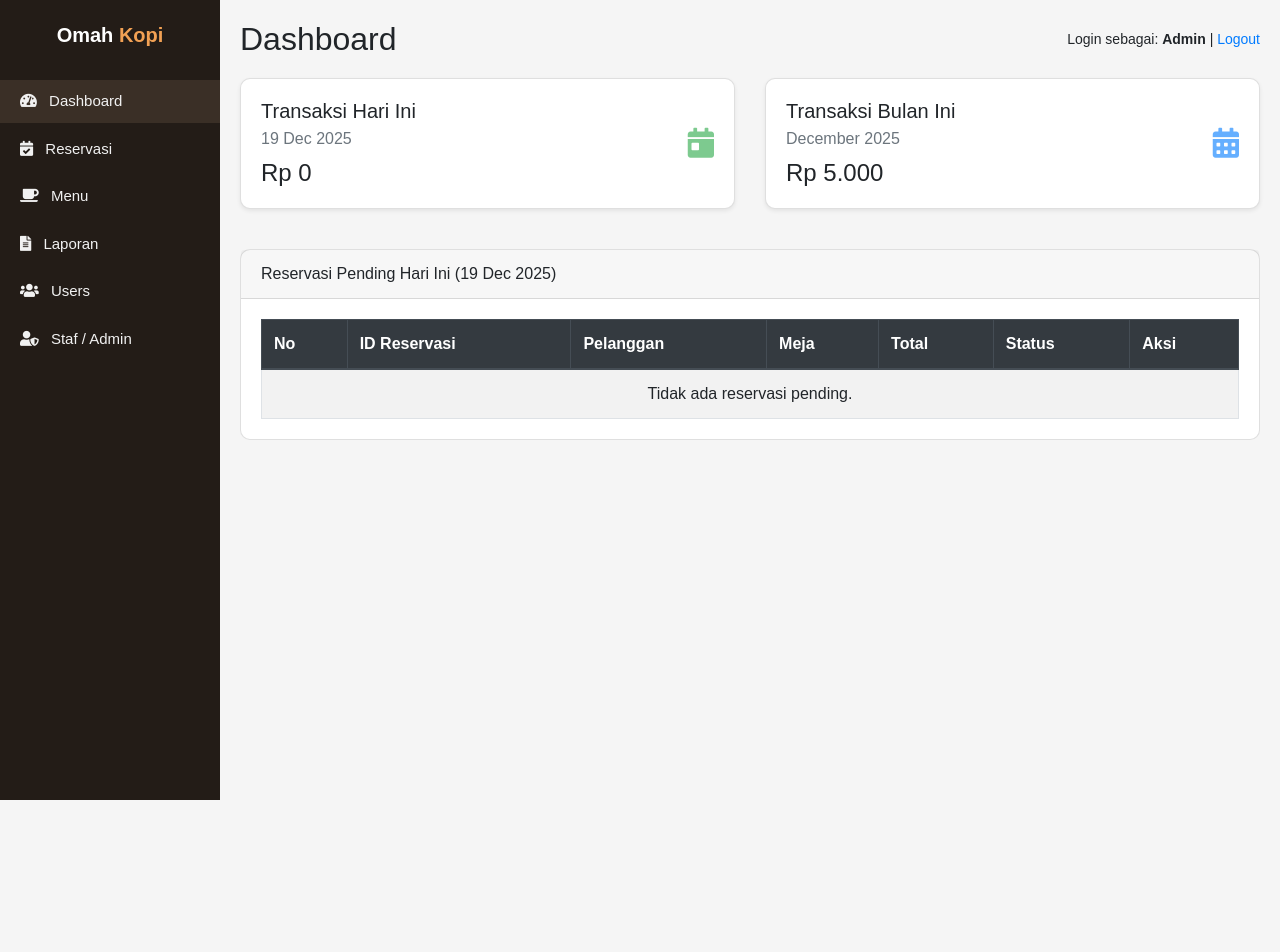
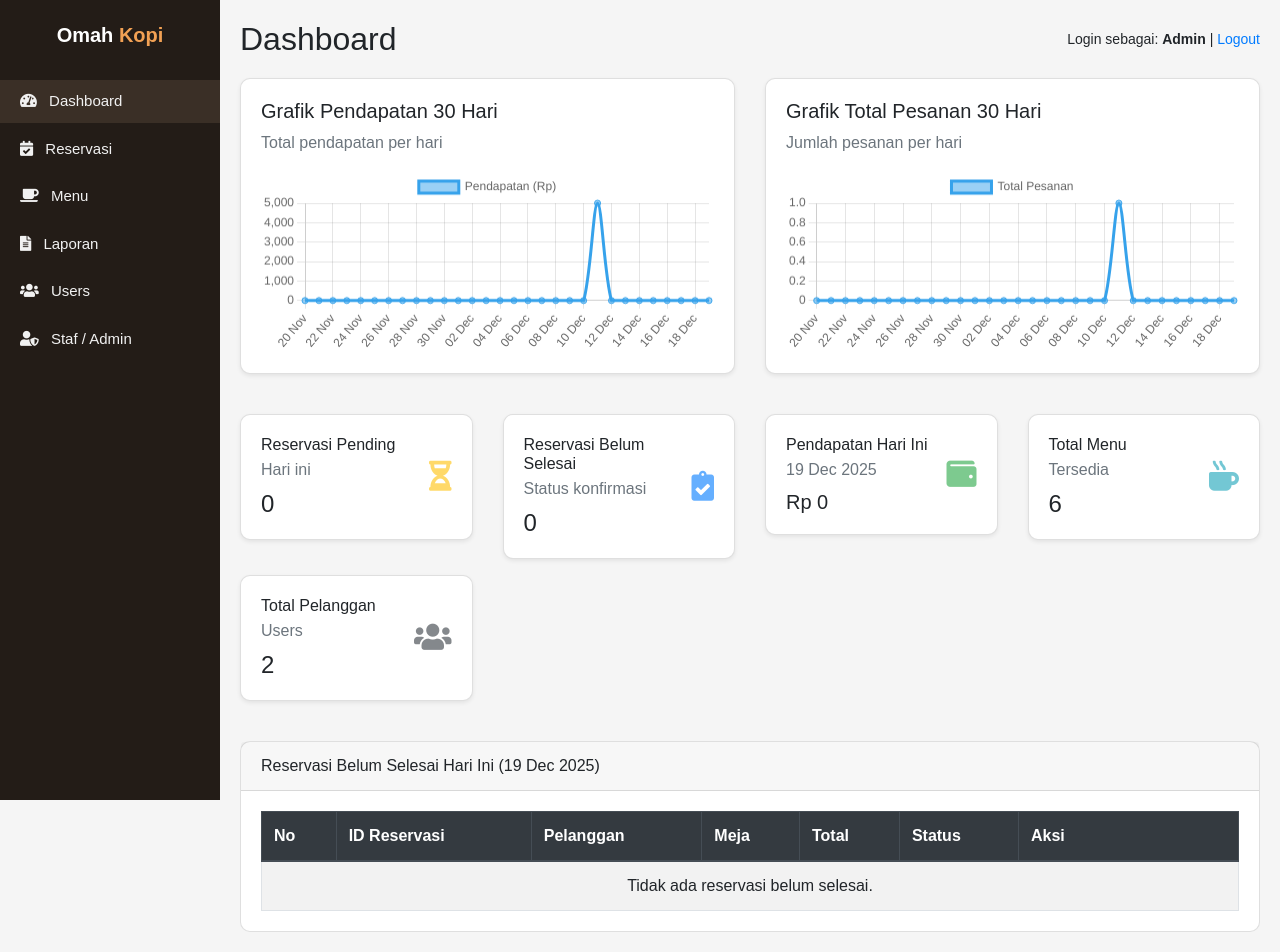
Before and after one commit to AsriBeng/projek1.github.io, a PHP site: page /dashboard.php in a window 1280 px wide. Before the commit the page ends 800 px from the top, so only its background shows below. Run offline with PHP 8.4, Linux system fonts and the light colour scheme; data comes from the database, SQL or seed files in the repository.

Commit message:
grafik dashboard

```diff
--- a/dashboard.php
+++ b/dashboard.php
@@ -2,43 +2,107 @@
 session_start();
 require 'config.php'; // $conn
 
-// ================== TOTAL TRANSAKSI HARI INI ==================
-$sqlHariIni = "
-    SELECT IFNULL(SUM(total_transaksi),0) AS total_hari_ini
+// ================== PENDAPATAN HARI INI ==================
+$sqlPendapatanHariIni = "
+    SELECT IFNULL(SUM(total_transaksi),0) AS pendapatan_hari_ini
     FROM tb_transaksi
     WHERE DATE(tgl_transaksi) = CURDATE()
 ";
-$resHariIni = mysqli_query($conn, $sqlHariIni);
-$rowHariIni = mysqli_fetch_assoc($resHariIni);
-$totalHariIni = (int)$rowHariIni['total_hari_ini'];
+$resPendapatanHariIni = mysqli_query($conn, $sqlPendapatanHariIni);
+$rowPendapatanHariIni = mysqli_fetch_assoc($resPendapatanHariIni);
+$pendapatanHariIni = (int)($rowPendapatanHariIni['pendapatan_hari_ini'] ?? 0);
 
-// ================== TOTAL TRANSAKSI BULAN INI ==================
-$sqlBulanIni = "
-    SELECT IFNULL(SUM(total_transaksi),0) AS total_bulan_ini
+// ================== CARD 1: RESERVASI PENDING (HARI INI) ==================
+$sqlReservasiPending = "
+    SELECT COUNT(*) AS total_pending
     FROM tb_transaksi
-    WHERE YEAR(tgl_transaksi) = YEAR(CURDATE())
-      AND MONTH(tgl_transaksi) = MONTH(CURDATE())
+    WHERE status = 'pending'
+      AND DATE(tgl_transaksi) = CURDATE()
 ";
-$resBulanIni = mysqli_query($conn, $sqlBulanIni);
-$rowBulanIni = mysqli_fetch_assoc($resBulanIni);
-$totalBulanIni = (int)$rowBulanIni['total_bulan_ini'];
+$resReservasiPending = mysqli_query($conn, $sqlReservasiPending);
+$rowReservasiPending = mysqli_fetch_assoc($resReservasiPending);
+$totalPending = (int)($rowReservasiPending['total_pending'] ?? 0);
 
-// ================== DATA RESERVASI PENDING ==================
-// CATATAN: sesuaikan nama tabel & kolom jika beda.
-// asumsi: tb_reservasi(id_reservasi, id_user, id_meja, tgl_transaksi, total, status)
-//         tb_pelanggan(id_user, nama)
-//         tb_meja(id_meja, meja / no_meja)
-$sqlPending = "
+// ================== CARD 2: RESERVASI BELUM SELESAI (KONFIRMASI) ==================
+$sqlReservasiKonfirmasi = "
+    SELECT COUNT(*) AS total_konfirmasi
+    FROM tb_transaksi
+    WHERE status = 'konfirmasi'
+      AND DATE(tgl_transaksi) = CURDATE()
+";
+$resReservasiKonfirmasi = mysqli_query($conn, $sqlReservasiKonfirmasi);
+$rowReservasiKonfirmasi = mysqli_fetch_assoc($resReservasiKonfirmasi);
+$totalKonfirmasi = (int)($rowReservasiKonfirmasi['total_konfirmasi'] ?? 0);
+
+// ================== CARD 4: TOTAL MENU ==================
+$sqlTotalMenu = "SELECT COUNT(*) AS total_menu FROM tb_menu";
+$resTotalMenu = mysqli_query($conn, $sqlTotalMenu);
+$rowTotalMenu = mysqli_fetch_assoc($resTotalMenu);
+$totalMenu = (int)($rowTotalMenu['total_menu'] ?? 0);
+
+// ================== CARD 5: TOTAL PELANGGAN / USERS ==================
+$sqlTotalUsers = "SELECT COUNT(*) AS total_users FROM tb_pelanggan";
+$resTotalUsers = mysqli_query($conn, $sqlTotalUsers);
+$rowTotalUsers = mysqli_fetch_assoc($resTotalUsers);
+$totalUsers = (int)($rowTotalUsers['total_users'] ?? 0);
+
+// ================== GRAFIK 30 HARI: PENDAPATAN ==================
+$sqlPendapatan30 = "
+    SELECT DATE(tgl_transaksi) AS tgl, IFNULL(SUM(total_transaksi),0) AS pendapatan
+    FROM tb_transaksi
+    WHERE DATE(tgl_transaksi) BETWEEN (CURDATE() - INTERVAL 29 DAY) AND CURDATE()
+    GROUP BY DATE(tgl_transaksi)
+    ORDER BY DATE(tgl_transaksi) ASC
+";
+$resPendapatan30 = mysqli_query($conn, $sqlPendapatan30);
+
+$mapPendapatan = [];
+if ($resPendapatan30) {
+    while ($g = mysqli_fetch_assoc($resPendapatan30)) {
+        $mapPendapatan[$g['tgl']] = (int)$g['pendapatan'];
+    }
+}
+
+// ================== GRAFIK 30 HARI: TOTAL PESANAN ==================
+$sqlPesanan30 = "
+    SELECT DATE(tgl_transaksi) AS tgl, COUNT(*) AS jumlah_pesanan
+    FROM tb_transaksi
+    WHERE DATE(tgl_transaksi) BETWEEN (CURDATE() - INTERVAL 29 DAY) AND CURDATE()
+    GROUP BY DATE(tgl_transaksi)
+    ORDER BY DATE(tgl_transaksi) ASC
+";
+$resPesanan30 = mysqli_query($conn, $sqlPesanan30);
+
+$mapPesanan = [];
+if ($resPesanan30) {
+    while ($g = mysqli_fetch_assoc($resPesanan30)) {
+        $mapPesanan[$g['tgl']] = (int)$g['jumlah_pesanan'];
+    }
+}
+
+// ================== LABEL 30 HARI ==================
+$labels = [];
+$dataPendapatan = [];
+$dataPesanan = [];
+
+for ($i = 29; $i >= 0; $i--) {
+    $tgl = date('Y-m-d', strtotime("-$i day"));
+    $labels[] = date('d M', strtotime($tgl));
+    $dataPendapatan[] = $mapPendapatan[$tgl] ?? 0;
+    $dataPesanan[] = $mapPesanan[$tgl] ?? 0;
+}
+
+// ================== TABEL: RESERVASI BELUM SELESAI (pending + konfirmasi) HARI INI ==================
+$sqlBelumSelesai = "
     SELECT r.*, p.nama, m.meja
     FROM tb_transaksi r
     LEFT JOIN tb_pelanggan p ON r.id_user = p.id_user
     LEFT JOIN tb_meja m ON r.id_meja = m.id_meja
-    WHERE r.status != 'selesai'
+    WHERE r.status IN ('pending','konfirmasi')
       AND DATE(r.tgl_transaksi) = CURDATE()
     ORDER BY r.tgl_transaksi ASC
 ";
-
-$resPending = mysqli_query($conn, $sqlPending);
+$resBelumSelesai = mysqli_query($conn, $sqlBelumSelesai);
 ?>
 <!DOCTYPE html>
 <html lang="id">
@@ -46,194 +110,157 @@ $resPending = mysqli_query($conn, $sqlPending);
     <meta charset="UTF-8">
     <title>Dashboard Admin - Omah Kopi</title>
 
-    <!-- Bootstrap -->
     <link rel="stylesheet" href="assets/bootstrap/css/bootstrap.min.css">
-    <!-- Font Awesome -->
     <link rel="stylesheet" href="assets/css/all.min.css">
 
     <style>
-        body {
-            margin: 0;
-            font-family: "Poppins", sans-serif;
-            background-color: #f5f5f5;
+        body { margin:0; font-family:"Poppins", sans-serif; background-color:#f5f5f5; }
+        .wrapper-admin { display:flex; min-height:100vh; }
+        .sidebar {
+            width:220px; background-color:#231c17; color:#fff; padding:20px 0;
+            position:fixed; top:0; bottom:0; left:0;
         }
-        .wrapper-admin {
-            display: flex;
-            min-height: 100vh;
-        }
-        /* SIDEBAR */
-        .sidebar {
-            width: 220px;
-            background-color: #231c17;
-            color: #fff;
-            padding: 20px 0;
-            position: fixed;
-            top: 0;
-            bottom: 0;
-            left: 0;
-        }
-        .sidebar .brand {
-            font-size: 20px;
-            font-weight: 700;
-            text-align: center;
-            margin-bottom: 30px;
-        }
-        .sidebar .brand span {
-            color: #f2a154;
-        }
-        .sidebar .menu {
-            list-style: none;
-            padding-left: 0;
-            margin: 0;
-        }
-        .sidebar .menu li {
-            margin-bottom: 5px;
-        }
-        .sidebar .menu a {
-            display: block;
-            padding: 10px 20px;
-            color: #f1f1f1;
-            text-decoration: none;
-            font-size: 15px;
-        }
-        .sidebar .menu a i {
-            margin-right: 8px;
-        }
-        .sidebar .menu a:hover,
-        .sidebar .menu a.active {
-            background-color: #3a2f26;
-        }
+        .sidebar .brand { font-size:20px; font-weight:700; text-align:center; margin-bottom:30px; }
+        .sidebar .brand span { color:#f2a154; }
+        .sidebar .menu { list-style:none; padding-left:0; margin:0; }
+        .sidebar .menu li { margin-bottom:5px; }
+        .sidebar .menu a { display:block; padding:10px 20px; color:#f1f1f1; text-decoration:none; font-size:15px; }
+        .sidebar .menu a i { margin-right:8px; }
+        .sidebar .menu a:hover, .sidebar .menu a.active { background-color:#3a2f26; }
 
-        /* KONTEN UTAMA */
-        .main-content {
-            margin-left: 220px;
-            padding: 20px;
-            width: 100%;
-        }
-        .topbar {
-            display: flex;
-            justify-content: space-between;
-            align-items: center;
-            margin-bottom: 20px;
-        }
-        .topbar h2 {
-            margin: 0;
-        }
-        .topbar .user-info {
-            font-size: 14px;
-        }
-        .card {
-            border-radius: 10px;
-        }
-        .card-icon {
-            font-size: 30px;
-            opacity: 0.6;
-        }
+        .main-content { margin-left:220px; padding:20px; width:100%; }
+        .topbar { display:flex; justify-content:space-between; align-items:center; margin-bottom:20px; }
+        .topbar h2 { margin:0; }
+        .topbar .user-info { font-size:14px; }
+        .card { border-radius:10px; }
+        .card-icon { font-size:30px; opacity:0.6; }
     </style>
 </head>
 <body>
 
 <div class="wrapper-admin">
-    <!-- SIDEBAR -->
     <nav class="sidebar">
-        <div class="brand">
-            Omah <span>Kopi</span>
-        </div>
+        <div class="brand">Omah <span>Kopi</span></div>
         <ul class="menu">
-            <li>
-                <a href="dashboard.php" class="active">
-                    <i class="fas fa-tachometer-alt"></i> Dashboard
-                </a>
-            </li>
-            <li>
-                <a href="menuadmin.php">
-                    <i class="fas fa-calendar-check"></i> Reservasi
-                </a>
-            </li>
-            <li>
-                <a href="menues.php">
-                    <i class="fas fa-coffee"></i> Menu
-                </a>
-            </li>
-            <li>
-                <a href="laporan.php">
-                    <i class="fas fa-file-alt"></i> Laporan
-                </a>
-            </li>
-            <li>
-                <a href="users.php">
-                    <i class="fas fa-users"></i> Users
-                </a>
-            </li>
-            <li>
-                <a href="staf_user.php">
-                    <i class="fas fa-user-shield"></i> Staf / Admin
-                </a>
-            </li>
+            <li><a href="dashboard.php" class="active"><i class="fas fa-tachometer-alt"></i> Dashboard</a></li>
+            <li><a href="menuadmin.php"><i class="fas fa-calendar-check"></i> Reservasi</a></li>
+            <li><a href="menues.php"><i class="fas fa-coffee"></i> Menu</a></li>
+            <li><a href="laporan.php"><i class="fas fa-file-alt"></i> Laporan</a></li>
+            <li><a href="users.php"><i class="fas fa-users"></i> Users</a></li>
+            <li><a href="staf_user.php"><i class="fas fa-user-shield"></i> Staf / Admin</a></li>
         </ul>
     </nav>
 
-    <!-- KONTEN -->
     <div class="main-content">
         <div class="topbar">
             <h2>Dashboard</h2>
             <div class="user-info">
-                Login sebagai: <strong>Admin</strong>
-                | <a href="logout.php">Logout</a>
+                Login sebagai: <strong>Admin</strong> | <a href="logout.php">Logout</a>
             </div>
         </div>
+
         <?php if (isset($_GET['success'])): ?>
             <div class="alert alert-success">Reservasi berhasil diupdate.</div>
         <?php endif; ?>
-
         <?php if (isset($_GET['error'])): ?>
             <div class="alert alert-danger">Gagal update reservasi.</div>
         <?php endif; ?>
 
-
-        <!-- KARTU RINGKASAN -->
+        <!-- ✅ 2 GRAFIK PALING ATAS -->
         <div class="row mb-4">
             <div class="col-md-6 mb-3">
                 <div class="card shadow-sm">
-                    <div class="card-body d-flex justify-content-between align-items-center">
-                        <div>
-                            <h5 class="card-title mb-1">Transaksi Hari Ini</h5>
-                            <p class="mb-0 text-muted"><?php echo date('d M Y'); ?></p>
-                            <h4 class="mt-2 mb-0">
-                                Rp <?php echo number_format($totalHariIni, 0, ',', '.'); ?>
-                            </h4>
-                        </div>
-                        <div class="card-icon text-success">
-                            <i class="fas fa-calendar-day"></i>
-                        </div>
+                    <div class="card-body">
+                        <h5 class="mb-2">Grafik Pendapatan 30 Hari</h5>
+                        <p class="text-muted mb-3">Total pendapatan per hari</p>
+                        <canvas id="chartPendapatan30" height="120"></canvas>
                     </div>
                 </div>
             </div>
 
             <div class="col-md-6 mb-3">
                 <div class="card shadow-sm">
-                    <div class="card-body d-flex justify-content-between align-items-center">
-                        <div>
-                            <h5 class="card-title mb-1">Transaksi Bulan Ini</h5>
-                            <p class="mb-0 text-muted">
-                                <?php echo date('F Y'); ?>
-                            </p>
-                            <h4 class="mt-2 mb-0">
-                                Rp <?php echo number_format($totalBulanIni, 0, ',', '.'); ?>
-                            </h4>
-                        </div>
-                        <div class="card-icon text-primary">
-                            <i class="fas fa-calendar-alt"></i>
-                        </div>
+                    <div class="card-body">
+                        <h5 class="mb-2">Grafik Total Pesanan 30 Hari</h5>
+                        <p class="text-muted mb-3">Jumlah pesanan per hari</p>
+                        <canvas id="chartPesanan30" height="120"></canvas>
                     </div>
                 </div>
             </div>
         </div>
 
-        <!-- TABEL RESERVASI PENDING -->
+        <!-- ✅ CARD INFORMASI (URUT SESUAI PERMINTAAN) -->
+        <div class="row mb-4">
+            <div class="col-lg-3 col-md-6 mb-3">
+                <div class="card shadow-sm">
+                    <div class="card-body d-flex justify-content-between align-items-center">
+                        <div>
+                            <h6 class="card-title mb-1">Reservasi Pending</h6>
+                            <p class="mb-0 text-muted">Hari ini</p>
+                            <h4 class="mt-2 mb-0"><?php echo $totalPending; ?></h4>
+                        </div>
+                        <div class="card-icon text-warning"><i class="fas fa-hourglass-half"></i></div>
+                    </div>
+                </div>
+            </div>
+
+            <div class="col-lg-3 col-md-6 mb-3">
+                <div class="card shadow-sm">
+                    <div class="card-body d-flex justify-content-between align-items-center">
+                        <div>
+                            <h6 class="card-title mb-1">Reservasi Belum Selesai</h6>
+                            <p class="mb-0 text-muted">Status konfirmasi</p>
+                            <h4 class="mt-2 mb-0"><?php echo $totalKonfirmasi; ?></h4>
+                        </div>
+                        <div class="card-icon text-primary"><i class="fas fa-clipboard-check"></i></div>
+                    </div>
+                </div>
+            </div>
+
+            <div class="col-lg-3 col-md-6 mb-3">
+                <div class="card shadow-sm">
+                    <div class="card-body d-flex justify-content-between align-items-center">
+                        <div>
+                            <h6 class="card-title mb-1">Pendapatan Hari Ini</h6>
+                            <p class="mb-0 text-muted"><?php echo date('d M Y'); ?></p>
+                            <h5 class="mt-2 mb-0">Rp <?php echo number_format($pendapatanHariIni, 0, ',', '.'); ?></h5>
+                        </div>
+                        <div class="card-icon text-success"><i class="fas fa-wallet"></i></div>
+                    </div>
+                </div>
+            </div>
+
+            <div class="col-lg-3 col-md-6 mb-3">
+                <div class="card shadow-sm">
+                    <div class="card-body d-flex justify-content-between align-items-center">
+                        <div>
+                            <h6 class="card-title mb-1">Total Menu</h6>
+                            <p class="mb-0 text-muted">Tersedia</p>
+                            <h4 class="mt-2 mb-0"><?php echo $totalMenu; ?></h4>
+                        </div>
+                        <div class="card-icon text-info"><i class="fas fa-mug-hot"></i></div>
+                    </div>
+                </div>
+            </div>
+
+            <div class="col-lg-3 col-md-6 mb-3">
+                <div class="card shadow-sm">
+                    <div class="card-body d-flex justify-content-between align-items-center">
+                        <div>
+                            <h6 class="card-title mb-1">Total Pelanggan</h6>
+                            <p class="mb-0 text-muted">Users</p>
+                            <h4 class="mt-2 mb-0"><?php echo $totalUsers; ?></h4>
+                        </div>
+                        <div class="card-icon text-dark"><i class="fas fa-users"></i></div>
+                    </div>
+                </div>
+            </div>
+        </div>
+
+        <!-- ✅ TABEL: RESERVASI BELUM SELESAI (pending + konfirmasi) -->
         <div class="card">
             <div class="card-header">
-                Reservasi Pending Hari Ini (<?php echo date('d M Y'); ?>)
+                Reservasi Belum Selesai Hari Ini (<?php echo date('d M Y'); ?>)
             </div>
             <div class="card-body">
                 <div class="table-responsive">
@@ -246,36 +273,22 @@ $resPending = mysqli_query($conn, $sqlPending);
                                 <th>Meja</th>
                                 <th>Total</th>
                                 <th>Status</th>
-                                <th>Aksi</th>
+                                <th style="width:220px;">Aksi</th>
                             </tr>
                         </thead>
                         <tbody>
                         <?php
-                        if ($resPending && mysqli_num_rows($resPending) > 0):
+                        if ($resBelumSelesai && mysqli_num_rows($resBelumSelesai) > 0):
                             $no = 1;
-                            while ($r = mysqli_fetch_assoc($resPending)):
-                                // sesuaikan nama kolom: tgl_transaksi, total_menu/total_transaksi dsb.
-                                $tglReservasi = isset($r['tgl_transaksi'])
-                                                ? date('d-m-Y H:i', strtotime($r['tgl_transaksi']))
-                                                : '-';
+                            while ($r = mysqli_fetch_assoc($resBelumSelesai)):
 
                                 $namaPelanggan = $r['nama'] ?? '-';
+                                $namaMeja = !empty($r['meja']) ? $r['meja'] : '-';
 
-                                // Nama/no meja: pilih mana yang ada
-                                $namaMeja = '-';
-                                if (!empty($r['meja'])) {
-                                    $namaMeja = $r['meja'];
-                                }
-
-                                // Total reservasi (ganti sesuai kolommu, misal total_menu / total_transaksi / total)
                                 $totalReservasi = 0;
-                                if (isset($r['total_transaksi'])) {
-                                    $totalReservasi = (int)$r['total_transaksi'];
-                                } elseif (isset($r['total_menu'])) {
-                                    $totalReservasi = (int)$r['total_menu'];
-                                } elseif (isset($r['total'])) {
-                                    $totalReservasi = (int)$r['total'];
-                                }
+                                if (isset($r['total_transaksi'])) $totalReservasi = (int)$r['total_transaksi'];
+                                elseif (isset($r['total_menu'])) $totalReservasi = (int)$r['total_menu'];
+                                elseif (isset($r['total'])) $totalReservasi = (int)$r['total'];
                         ?>
                             <tr>
                                 <td><?php echo $no++; ?></td>
@@ -284,38 +297,38 @@ $resPending = mysqli_query($conn, $sqlPending);
                                 <td><?php echo htmlspecialchars($namaMeja); ?></td>
                                 <td>Rp <?php echo number_format($totalReservasi, 0, ',', '.'); ?></td>
                                 <td><?php echo htmlspecialchars($r['status']); ?></td>
-                                <td id="action-btn-<?php echo $r['id_transaksi']; ?>">
+                                <td>
+                                    <div id="action-btn-<?php echo $r['id_transaksi']; ?>">
                                         <button class="btn btn-sm btn-primary"
                                                 onclick="editStatus('<?php echo $r['id_transaksi']; ?>')">
                                             Update Status
                                         </button>
-                                </td>
-                                <td id="edit-row-<?php echo $r['id_transaksi']; ?>" style="display:none;">
+                                    </div>
+
+                                    <div id="edit-row-<?php echo $r['id_transaksi']; ?>" style="display:none;">
                                         <form method="post" action="update_status.php" class="form-inline d-flex">
-
                                             <input type="hidden" name="id_transaksi" value="<?php echo $r['id_transaksi']; ?>">
                                             <select name="status" class="form-control mr-2">
-                                            <option value="pending" <?= ($r['status']=='pending')   ? 'selected' : ''; ?>>Pending</option>
-                                            <option value="konfirmasi" <?= ($r['status']=='konfirmasi')? 'selected' : ''; ?>>Konfirmasi</option>
-                                            <option value="selesai" <?= ($r['status']=='selesai')   ? 'selected' : ''; ?>>Selesai</option>
+                                                <option value="pending" <?= ($r['status']=='pending') ? 'selected' : ''; ?>>Pending</option>
+                                                <option value="konfirmasi" <?= ($r['status']=='konfirmasi') ? 'selected' : ''; ?>>Konfirmasi</option>
+                                                <option value="selesai" <?= ($r['status']=='selesai') ? 'selected' : ''; ?>>Selesai</option>
                                             </select>
 
                                             <button type="submit" class="btn btn-success btn-sm mr-2">Save</button>
-
                                             <button type="button" class="btn btn-secondary btn-sm"
                                                     onclick="cancelEdit('<?php echo $r['id_transaksi']; ?>')">
                                                 Batal
                                             </button>
                                         </form>
+                                    </div>
                                 </td>
                             </tr>
-
                         <?php
                             endwhile;
                         else:
                         ?>
                             <tr>
-                                <td colspan="7" class="text-center">Tidak ada reservasi pending.</td>
+                                <td colspan="7" class="text-center">Tidak ada reservasi belum selesai.</td>
                             </tr>
                         <?php endif; ?>
                         </tbody>
@@ -329,26 +342,59 @@ $resPending = mysqli_query($conn, $sqlPending);
 
 <script src="assets/js/jquery-1.11.3.min.js"></script>
 <script src="assets/bootstrap/js/bootstrap.min.js"></script>
+<script src="https://cdn.jsdelivr.net/npm/chart.js"></script>
+
 <script>
 function editStatus(id) {
-    // sembunyikan tombol update
     document.getElementById('action-btn-' + id).style.display = 'none';
-
-
-    // tampilkan form row
-    document.getElementById('edit-row-' + id).style.display = 'table-row';
+    document.getElementById('edit-row-' + id).style.display = 'block';
+}
+function cancelEdit(id) {
+    document.getElementById('action-btn-' + id).style.display = 'block';
+    document.getElementById('edit-row-' + id).style.display = 'none';
 }
 
-function cancelEdit(id) {
-    // tampilkan tombol update
-    document.getElementById('action-btn-' + id).style.display = 'table-cell';
+// Data dari PHP
+const labels = <?php echo json_encode($labels); ?>;
+const dataPendapatan = <?php echo json_encode($dataPendapatan); ?>;
+const dataPesanan = <?php echo json_encode($dataPesanan); ?>;
 
+// Chart Pendapatan
+new Chart(document.getElementById('chartPendapatan30').getContext('2d'), {
+    type: 'line',
+    data: {
+        labels: labels,
+        datasets: [{
+            label: 'Pendapatan (Rp)',
+            data: dataPendapatan,
+            tension: 0.3
+        }]
+    },
+    options: {
+        responsive: true,
+        interaction: { mode: 'index', intersect: false },
+        scales: { y: { beginAtZero: true } }
+    }
+});
 
-    // sembunyikan form
-    document.getElementById('edit-row-' + id).style.display = 'none';
+// Chart Pesanan
+new Chart(document.getElementById('chartPesanan30').getContext('2d'), {
+    type: 'line',
+    data: {
+        labels: labels,
+        datasets: [{
+            label: 'Total Pesanan',
+            data: dataPesanan,
+            tension: 0.3
+        }]
+    },
+    options: {
+        responsive: true,
+        interaction: { mode: 'index', intersect: false },
+        scales: { y: { beginAtZero: true } }
     }
+});
 </script>
-
 
 </body>
 </html>
```
Also changed, not shown: assets/img/products/1765183347_69368f73256a9.jpeg (deleted). Lines whose indentation alone changed are shown as unchanged.
